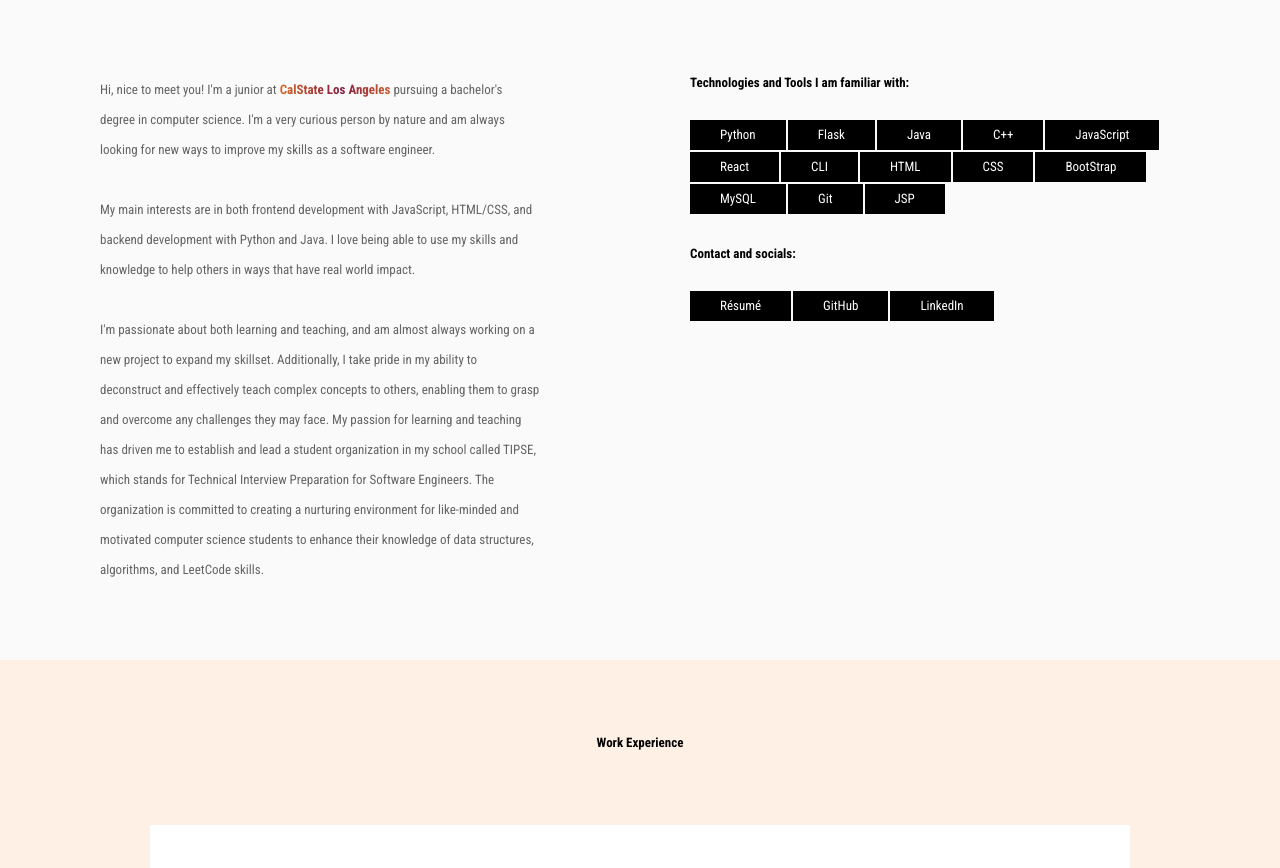
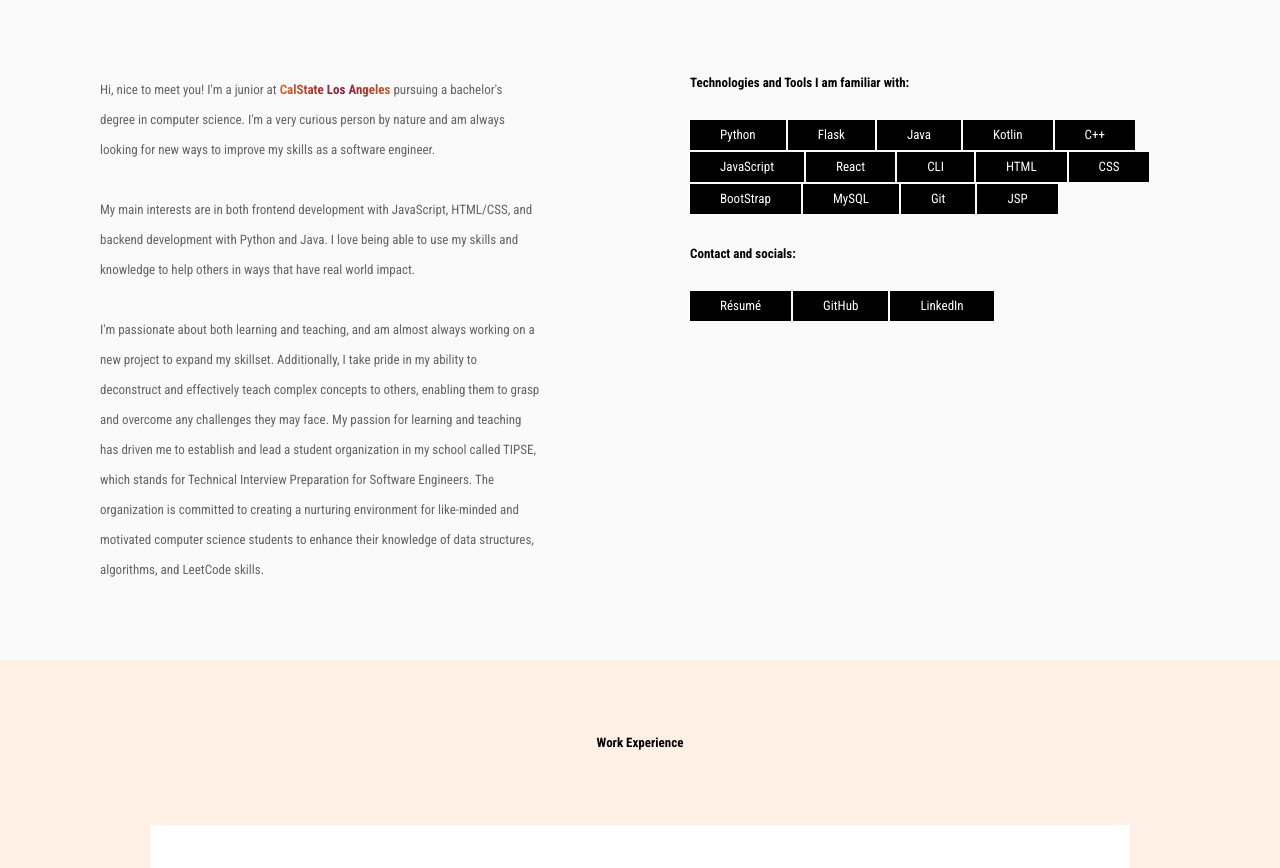
Before and after one commit to bryan-bee/myPortfolio, a React (Create React App) app: page / in a window 1280 px wide. Shown: the part 884-1752 px from the top of the page. Built offline with nearby package versions, Linux system fonts and the light colour scheme; a web font is replaced by a local one.

Commit message:
skills update

```diff
--- a/src/Pages/Interests/Interests.js
+++ b/src/Pages/Interests/Interests.js
@@ -6,7 +6,7 @@ import Resume from '../../Components/Images/resume.pdf';
 
 function ShowSkills() {
 
-    const s = ['Python', 'Flask', 'Java', 'C++', 'JavaScript','React',
+    const s = ['Python', 'Flask', 'Java', 'Kotlin', 'C++', 'JavaScript','React',
     'CLI', 'HTML', 'CSS', 'BootStrap', 'MySQL', 'Git', 'JSP'];
 
     return (
```
